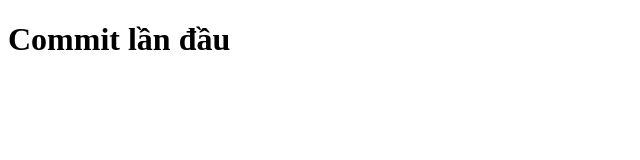
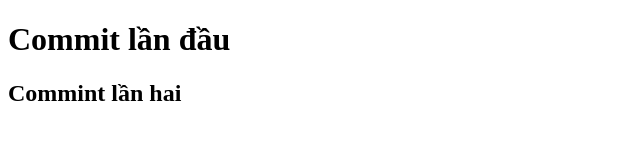
Before and after one commit to tqbao445/TestProject, a plain HTML site: page index.html in a window 1280 px wide. Shown: the whole page, without its empty margins (0-640 px from the left). Drawn offline with Linux system fonts and the light colour scheme.

Commit message:
Seccond commit

```diff
--- a/index.html
+++ b/index.html
@@ -7,5 +7,6 @@
 </head>
 <body>
     <h1>Commit lần đầu</h1>
+    <h2>Commint lần hai</h2>
 </body>
 </html>
```
